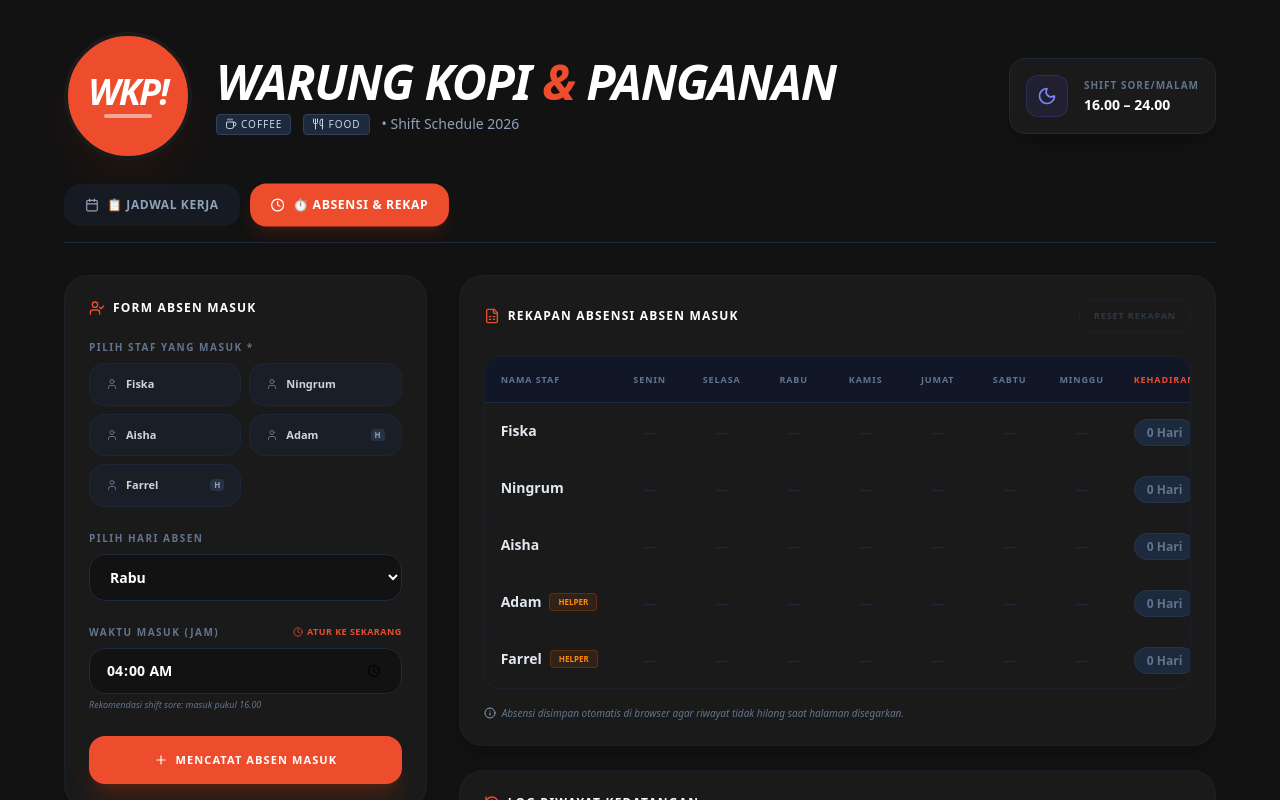
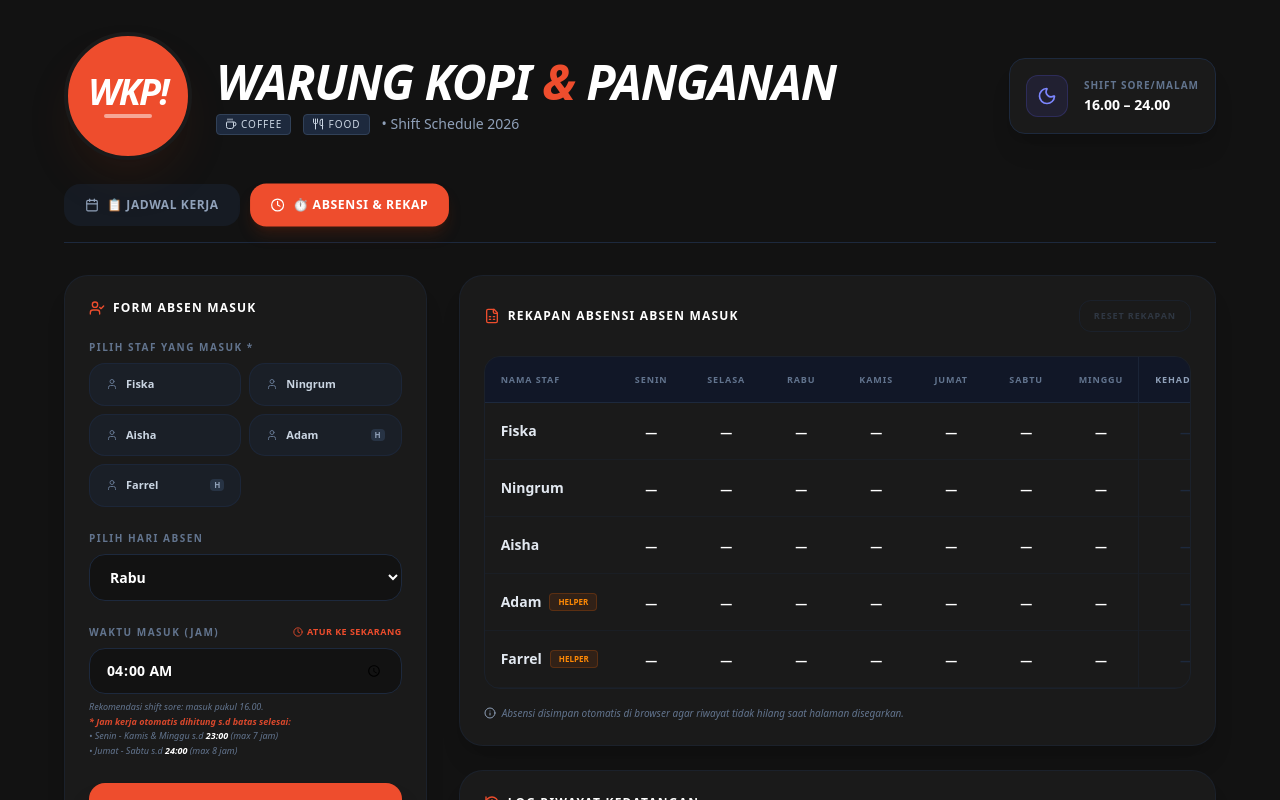
Before and after one commit to rafirafirafi262-sketch/Jadwal-Shift-Kerja, a React (Vite) app: page / in a window 1280 px wide. Both pictures are taken after a click on the button "⏱️ ABSENSI & REKAP". Shown: the top 800 px of the page. Built offline with nearby package versions, Linux system fonts and the light colour scheme.

Commit message:
feat: add automated shift hour calculation
Implement logic to calculate remaining work hours based on daily store closing times, with specific extensions for Friday and Saturday shifts.

```diff
--- a/src/App.tsx
+++ b/src/App.tsx
@@ -52,6 +52,32 @@ export default function App() {
   const getHHMM = () => {
     const now = new Date();
     return `${String(now.getHours()).padStart(2, '0')}:${String(now.getMinutes()).padStart(2, '0')}`;
+  };
+
+  const getShiftEndLimit = (day: string): string => {
+    if (day === 'Jumat' || day === 'Sabtu') {
+      return '24:00';
+    }
+    return '23:00'; // Senin - Kamis, Dan Minggu
+  };
+
+  const calculateWorkedHours = (day: string, timeStr: string): number => {
+    const limitStr = getShiftEndLimit(day);
+    const [inH, inM] = timeStr.split(':').map(Number);
+    if (isNaN(inH) || isNaN(inM)) return 0;
+
+    const limitH = limitStr === '24:00' ? 24 : 23;
+    const limitM = 0;
+
+    const inMinutes = inH * 60 + inM;
+    const limitMinutes = limitH * 60 + limitM;
+
+    if (inMinutes >= limitMinutes) {
+      return 0;
+    }
+
+    const diffMin = limitMinutes - inMinutes;
+    return parseFloat((diffMin / 60).toFixed(1));
   };
 
   const [absenStaff, setAbsenStaff] = useState<string>('');
@@ -424,8 +450,14 @@ export default function App() {
                         onChange={(e) => setAbsenTime(e.target.value)}
                         className="w-full bg-[#121212] border border-slate-800 rounded-2xl px-4 py-3 text-sm font-bold focus:outline-none focus:border-[#EE4D2D] text-white"
                       />
-                      <p className="text-[9px] text-slate-500 mt-1 italic">
-                        Rekomendasi shift sore: masuk pukul 16.00
+                      <p className="text-[9px] text-slate-500 mt-1.5 italic leading-relaxed">
+                        Rekomendasi shift sore: masuk pukul 16.00.
+                        <br />
+                        <span className="text-[#EE4D2D]/90 font-bold">* Jam kerja otomatis dihitung s.d batas selesai:</span>
+                        <br />
+                        • Senin - Kamis & Minggu s.d <span className="text-white font-bold">23:00</span> (max 7 jam)
+                        <br />
+                        • Jumat - Sabtu s.d <span className="text-white font-bold">24:00</span> (max 8 jam)
                       </p>
                     </div>
 
@@ -477,18 +509,18 @@ export default function App() {
                       Reset Rekapan
                     </button>
                   </div>
-
                   <div className="overflow-x-auto rounded-2xl border border-slate-800/50">
                     <table className="w-full border-collapse">
                       <thead>
                         <tr className="bg-slate-900/80 border-b border-slate-800">
                           <th className="p-4 text-left text-[9px] font-black text-slate-500 uppercase tracking-widest">Nama Staf</th>
                           {DAYS_LIST.map((day) => (
-                            <th key={day} className="p-3 text-center text-[9px] font-black text-slate-500 uppercase tracking-widest min-w-[72px]">
+                            <th key={day} className="p-3 text-center text-[9px] font-black text-slate-500 uppercase tracking-widest min-w-[75px]">
                               {day}
                             </th>
                           ))}
-                          <th className="p-4 text-center text-[9px] font-black text-[#EE4D2D] uppercase tracking-widest min-w-[65px]">Kehadiran</th>
+                          <th className="p-4 text-center text-[9px] font-black text-slate-400 uppercase tracking-widest min-w-[75px] border-l border-slate-800/80">Kehadiran</th>
+                          <th className="p-4 text-center text-[9px] font-black text-[#EE4D2D] uppercase tracking-widest min-w-[95px] border-l border-slate-800/80 bg-slate-900/40">Total Jam</th>
                         </tr>
                       </thead>
                       <tbody>
@@ -496,6 +528,9 @@ export default function App() {
                           const isHelper = HELPER_LIST.includes(staff);
                           const staffRecords = attendance.filter((r) => r.name === staff);
                           const uniqueDaysCount = new Set(staffRecords.map((r) => r.day)).size;
+                          const totalHours = staffRecords.reduce((sum, record) => {
+                            return sum + calculateWorkedHours(record.day, record.time);
+                          }, 0);
 
                           return (
                             <tr key={staff} className="border-b border-slate-800/30 hover:bg-white/[0.01] transition-all">
@@ -515,32 +550,61 @@ export default function App() {
                                 return (
                                   <td key={day} className="p-3 text-center">
                                     {dayRecords.length > 0 ? (
-                                      <div className="flex flex-col gap-1 items-center justify-center">
-                                        {dayRecords.map((record, index) => (
-                                          <span
-                                            key={record.id || index}
-                                            className="bg-emerald-500/10 border border-emerald-505/20 text-emerald-400 text-[10px] font-black px-2 py-0.5 rounded-lg flex items-center gap-1 shadow-sm font-mono"
-                                          >
-                                            <span className="w-1 h-1 rounded-full bg-emerald-500"></span>
-                                            {record.time}
-                                          </span>
-                                        ))}
+                                      <div className="flex flex-col gap-1.5 items-center justify-center">
+                                        {dayRecords.map((record, index) => {
+                                          const hrs = calculateWorkedHours(record.day, record.time);
+                                          return (
+                                            <div
+                                              key={record.id || index}
+                                              className="bg-[#121212]/80 border border-emerald-500/15 text-slate-200 text-[10px] px-2 py-1 rounded-xl flex flex-col items-center justify-center gap-0.5 shadow-md font-mono min-w-[62px]"
+                                              title={`Batas keluar hari ${record.day}: ${getShiftEndLimit(record.day)}`}
+                                            >
+                                              <span className="flex items-center gap-1 font-extrabold text-slate-200">
+                                                <span className="w-1 h-1 rounded-full bg-emerald-500"></span>
+                                                {record.time}
+                                              </span>
+                                              <span className="text-[8.5px] text-emerald-400 font-extrabold">
+                                                {hrs} Jam
+                                              </span>
+                                            </div>
+                                          );
+                                        })}
                                       </div>
                                     ) : (
-                                      <span className="text-slate-800 font-bold text-xs">—</span>
+                                      <span className="text-slate-850 font-extrabold text-xs">—</span>
                                     )}
                                   </td>
                                 );
                               })}
 
-                              <td className="p-4 text-center">
-                                <span className={`font-black text-xs px-3 py-1 rounded-full ${
-                                  uniqueDaysCount > 0
-                                    ? 'bg-emerald-500/10 text-emerald-400 border border-emerald-500/20'
-                                    : 'bg-slate-800 text-slate-500 border border-slate-700/50'
-                                }`}>
-                                  {uniqueDaysCount} Hari
-                                </span>
+                              <td className="p-4 text-center border-l border-slate-800/40">
+                                {uniqueDaysCount > 0 ? (
+                                  <div className="inline-flex flex-col items-center justify-center">
+                                    <span className="text-sm font-black text-slate-100 font-mono leading-none">
+                                      {uniqueDaysCount}
+                                    </span>
+                                    <span className="text-[8px] font-bold tracking-widest text-slate-500 uppercase mt-1 leading-none">
+                                      Hari
+                                    </span>
+                                  </div>
+                                ) : (
+                                  <span className="text-slate-800 font-bold text-xs">—</span>
+                                )}
+                              </td>
+
+                              <td className="p-4 text-center border-l border-slate-800/40 bg-slate-900/20">
+                                {totalHours > 0 ? (
+                                  <div className="inline-flex flex-col items-center justify-center">
+                                    <span className="text-sm font-black text-[#EE4D2D] font-mono leading-none">
+                                      {totalHours.toFixed(1)}
+                                    </span>
+                                    <span className="text-[8px] font-bold tracking-widest text-[#EE4D2D]/60 uppercase mt-1 leading-none font-sans">
+                                      Jam Kerja
+                                    </span>
+                                  </div>
+                                ) : (
+                                  <span className="text-slate-800 font-semibold text-xs">—</span>
+                                )}
                               </td>
                             </tr>
                           );
@@ -591,6 +655,9 @@ export default function App() {
                                 </div>
                                 <p className="text-[10px] text-slate-500 mt-1">
                                   Masuk Kerja: <span className="text-emerald-400 font-black">{record.time}</span>
+                                  <span className="text-slate-700 mx-1.5">•</span>
+                                  Estimasi Kerja: <span className="text-indigo-400 font-black">{calculateWorkedHours(record.day, record.time)} Jam</span>{" "}
+                                  <span className="text-slate-600 text-[9px] italic">(Batas {getShiftEndLimit(record.day)})</span>
                                 </p>
                               </div>
                             </div>
```
